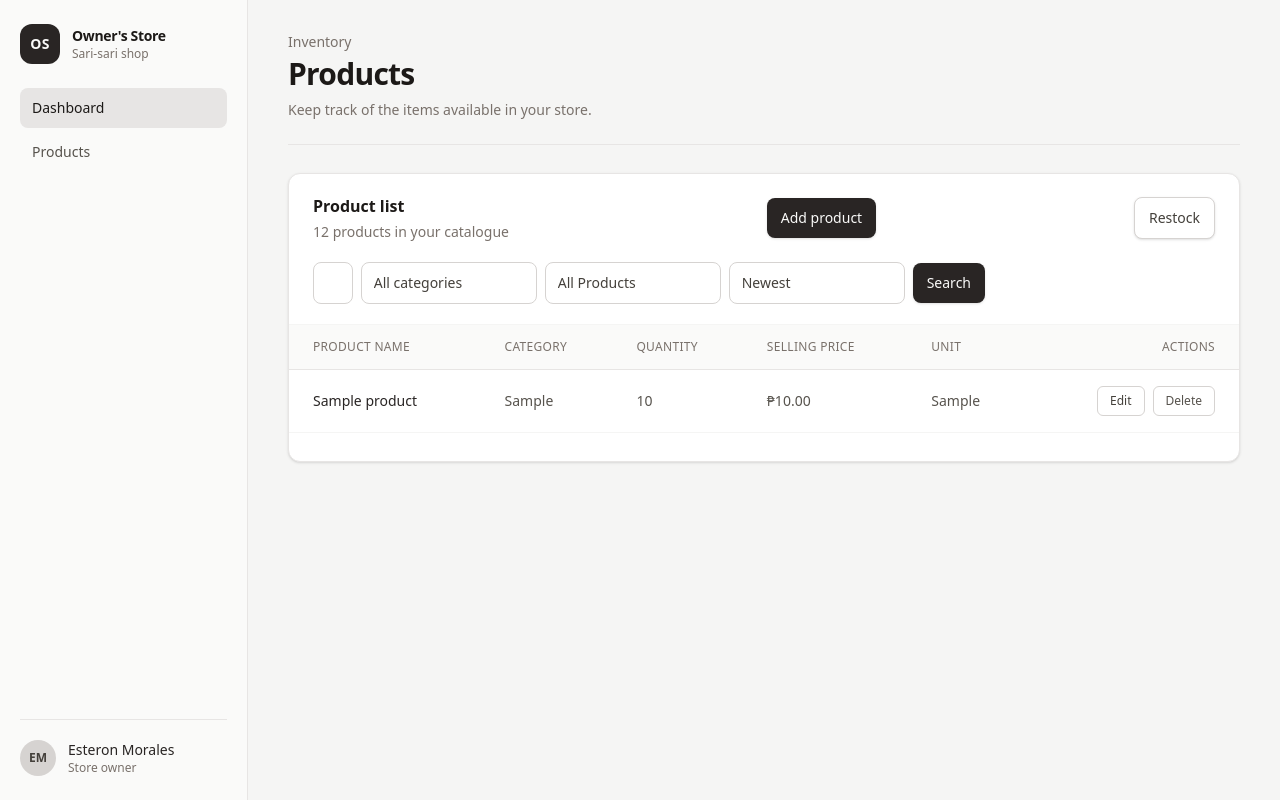
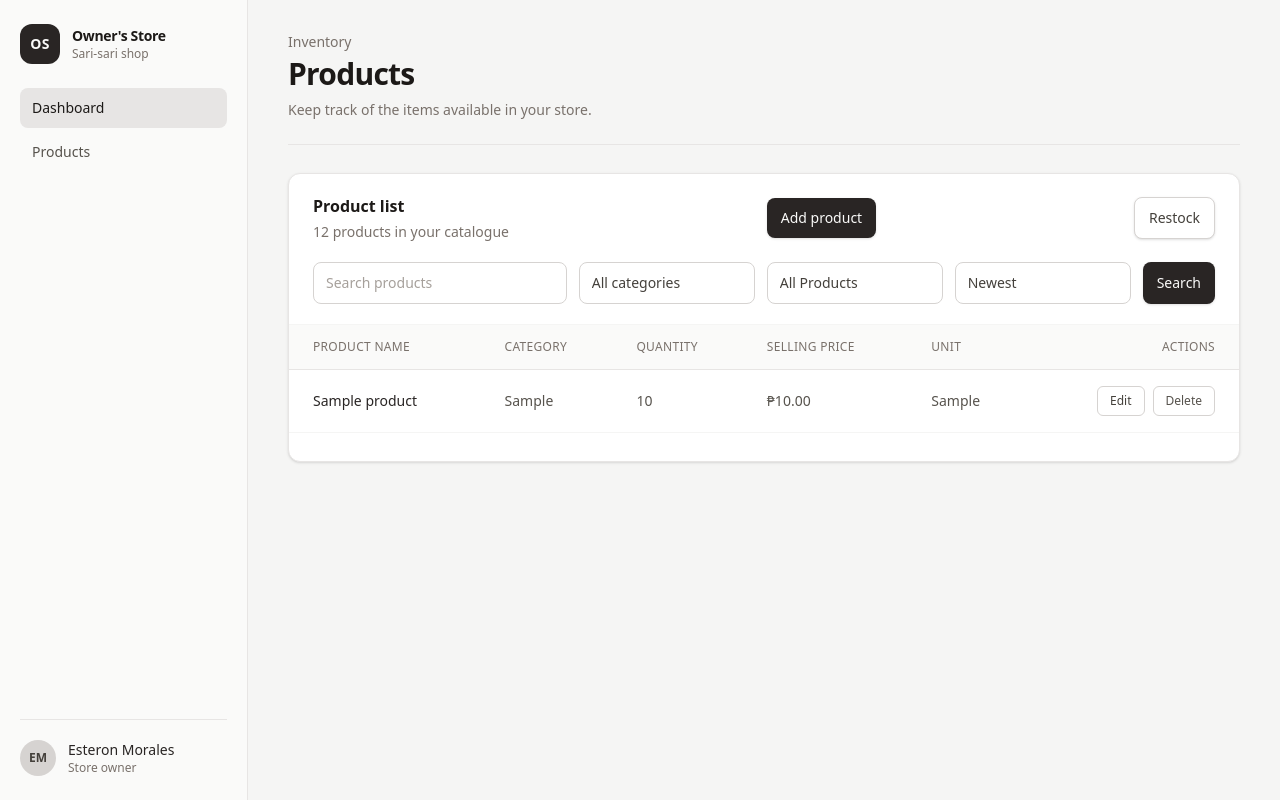
Before and after one commit to dot-jef/Sari-Sari-Store, a Laravel app: page /products in a window 1280 px wide. Run offline with Laravel 12, Linux system fonts and the light colour scheme; tables that the repository leaves empty hold one stand-in row (values such as "Sample post"); style sheets or scripts are compiled from the project's sources.

Commit message:
fix: product modal and filter responsiveness

```diff
--- a/resources/views/modal.blade.php
+++ b/resources/views/modal.blade.php
@@ -44,7 +44,7 @@
 
                     <div>
                         <label for="category" class="block text-sm font-medium text-stone-700">Category</label>
-                        <select id="category" name="category">
+                        <select id="category" name="category" class="mt-2 block w-full min-w-0 rounded-lg border border-stone-300 bg-white px-3 py-2.5 text-sm text-stone-800 focus:border-stone-500 focus:outline-none focus:ring-2 focus:ring-stone-200">
                             @foreach ($categories as $category)
                                 <option value="{{$category}}" @selected(old('category') === $category)>{{$category}}</option>
                             @endforeach
@@ -63,7 +63,7 @@
 
                     <div>
                         <label for="unit" class="block text-sm font-medium text-stone-700">Unit</label>
-                        <select name="unit" id="unit">
+                        <select name="unit" id="unit" class="mt-2 block w-full min-w-0 rounded-lg border border-stone-300 bg-white px-3 py-2.5 text-sm text-stone-800 focus:border-stone-500 focus:outline-none focus:ring-2 focus:ring-stone-200">
                             @foreach ($units as $unit)
                                 <option value="{{$unit}}" @selected(old('unit') === $unit)>{{$unit}}</option>
                             @endforeach
--- a/resources/views/products.blade.php
+++ b/resources/views/products.blade.php
@@ -28,26 +28,26 @@
                     </a>
                 </div>
 
-                <div class="mt-5 flex items-end justify-between gap-4">
-                    <form id="search-form" action="{{ route('products.index') }}" class="flex w-full max-w-2xl items-center gap-2">
+                <div class="mt-5">
+                    <form id="search-form" action="{{ route('products.index') }}" class="grid w-full gap-3 sm:grid-cols-2 xl:grid-cols-[minmax(0,1fr)_repeat(3,minmax(9rem,11rem))_auto]">
                         <label for="product-name-search" class="sr-only">Search products</label>
-                        <input id="product-name-search" name="q" type="search" value="{{ old('q', request('q')) }}" placeholder="Search products" class="block min-w-0 flex-1 rounded-lg border border-stone-300 bg-white px-3 py-2.5 text-sm text-stone-800 placeholder:text-stone-400 transition focus:border-stone-500 focus:outline-none focus:ring-2 focus:ring-stone-200">
+                        <input id="product-name-search" name="q" type="search" value="{{ old('q', request('q')) }}" placeholder="Search products" class="block min-w-0 rounded-lg border border-stone-300 bg-white px-3 py-2.5 text-sm text-stone-800 placeholder:text-stone-400 transition focus:border-stone-500 focus:outline-none focus:ring-2 focus:ring-stone-200 sm:col-span-2 xl:col-span-1">
                         <label for="product-category" class="sr-only">Filter by category</label>
-                        <select id="product-category" name="category" class="block w-44 shrink-0 appearance-none rounded-lg border border-stone-300 bg-white px-3 py-2.5 text-sm text-stone-700 transition focus:border-stone-500 focus:outline-none focus:ring-2 focus:ring-stone-200">
+                        <select id="product-category" name="category" class="block w-full min-w-0 appearance-none rounded-lg border border-stone-300 bg-white px-3 py-2.5 text-sm text-stone-700 transition focus:border-stone-500 focus:outline-none focus:ring-2 focus:ring-stone-200">
                             <option value="">All categories</option>
                             @foreach ($categories as $category)
                                 <option value="{{$category}}" @selected(request('category') === $category)>{{$category}}</option>
                             @endforeach
                         </select>
                         <label for="product-quantity" class="sr-only">Filter by quantity</label>
-                        <select id="product-quantity" name="quantity" class="block w-44 shrink-0 appearance-none rounded-lg border border-stone-300 bg-white px-3 py-2.5 text-sm text-stone-700 transition focus:border-stone-500 focus:outline-none focus:ring-2 focus:ring-stone-200">
+                        <select id="product-quantity" name="quantity" class="block w-full min-w-0 appearance-none rounded-lg border border-stone-300 bg-white px-3 py-2.5 text-sm text-stone-700 transition focus:border-stone-500 focus:outline-none focus:ring-2 focus:ring-stone-200">
                             <option value="">All Products</option>
                             <option value="In Stock" @selected(request('quantity') === "In Stock")>In Stock</option>
                             <option value="Low Stock" @selected(request('quantity') === "Low Stock")>Low Stock</option>
                             <option value="Out of Stock" @selected(request('quantity') === "Out of Stock")>Out of Stock</option>
                         </select>
                         <label for="order-by" class="sr-only">Order By</label>
-                        <select id="order-by" name="order_by" class="block w-44 shrink-0 appearance-none rounded-lg border border-stone-300 bg-white px-3 py-2.5 text-sm text-stone-700 transition focus:border-stone-500 focus:outline-none focus:ring-2 focus:ring-stone-200">
+                        <select id="order-by" name="order_by" class="block w-full min-w-0 appearance-none rounded-lg border border-stone-300 bg-white px-3 py-2.5 text-sm text-stone-700 transition focus:border-stone-500 focus:outline-none focus:ring-2 focus:ring-stone-200">
                             <option value="">Newest</option>
                             <option value="Name ASC" @selected(request('order_by') === "Name ASC")>Name: A-Z</option>
                             <option value="Name DESC" @selected(request('order_by') === "Name DESC")>Name: Z-A</option>
@@ -56,7 +56,7 @@
                             <option value="Quantity ASC" @selected(request('order_by') === "Quantity ASC")>Quantity: low-high</option>
                             <option value="Quantity DESC" @selected(request('order_by') === "Quantity DESC")>Quantity: high-low</option>
                         </select>
-                        <button type="submit" class="inline-flex shrink-0 items-center rounded-lg bg-stone-800 px-3.5 py-2.5 text-sm font-medium text-stone-50 shadow-sm transition hover:bg-stone-700 focus:outline-none focus:ring-2 focus:ring-stone-400 focus:ring-offset-2">
+                        <button type="submit" class="inline-flex w-full items-center justify-center rounded-lg bg-stone-800 px-3.5 py-2.5 text-sm font-medium text-stone-50 shadow-sm transition hover:bg-stone-700 focus:outline-none focus:ring-2 focus:ring-stone-400 focus:ring-offset-2 sm:w-auto">
                             Search
                         </button>
                     </form>
@@ -107,8 +107,10 @@
 
             @include('deleteModal')
 
-            <div class="flex items-center justify-between border-t border-stone-100 px-5 py-3.5 text-xs text-stone-500 sm:px-6">
-                {{ $products->links() }}
+            <div class="flex min-w-0 flex-wrap items-center justify-between gap-3 border-t border-stone-100 px-5 py-3.5 text-xs text-stone-500 sm:px-6">
+                <div class="min-w-0 max-w-full overflow-x-auto">
+                    {{ $products->links() }}
+                </div>
             </div>
         </div>
     </section>
--- a/resources/views/restock.blade.php
+++ b/resources/views/restock.blade.php
@@ -5,7 +5,7 @@
     <header class="flex flex-wrap items-start justify-between gap-4 border-b border-stone-200 pb-6">
         <div>
             <p class="text-sm text-stone-500">Inventory</p>
-            <h1 class="mt-1 text-2xl font-semibold tracking-tight text-stone-900 sm:text-3xl">Restock product</h1>
+            <h1 class="mt-1 text-2xl font-semibold tracking-tight text-stone-900 sm:text-3xl">Restock products</h1>
             <p class="mt-2 text-sm text-stone-500">Add inventory to an existing product.</p>
         </div>
     </header>
```
